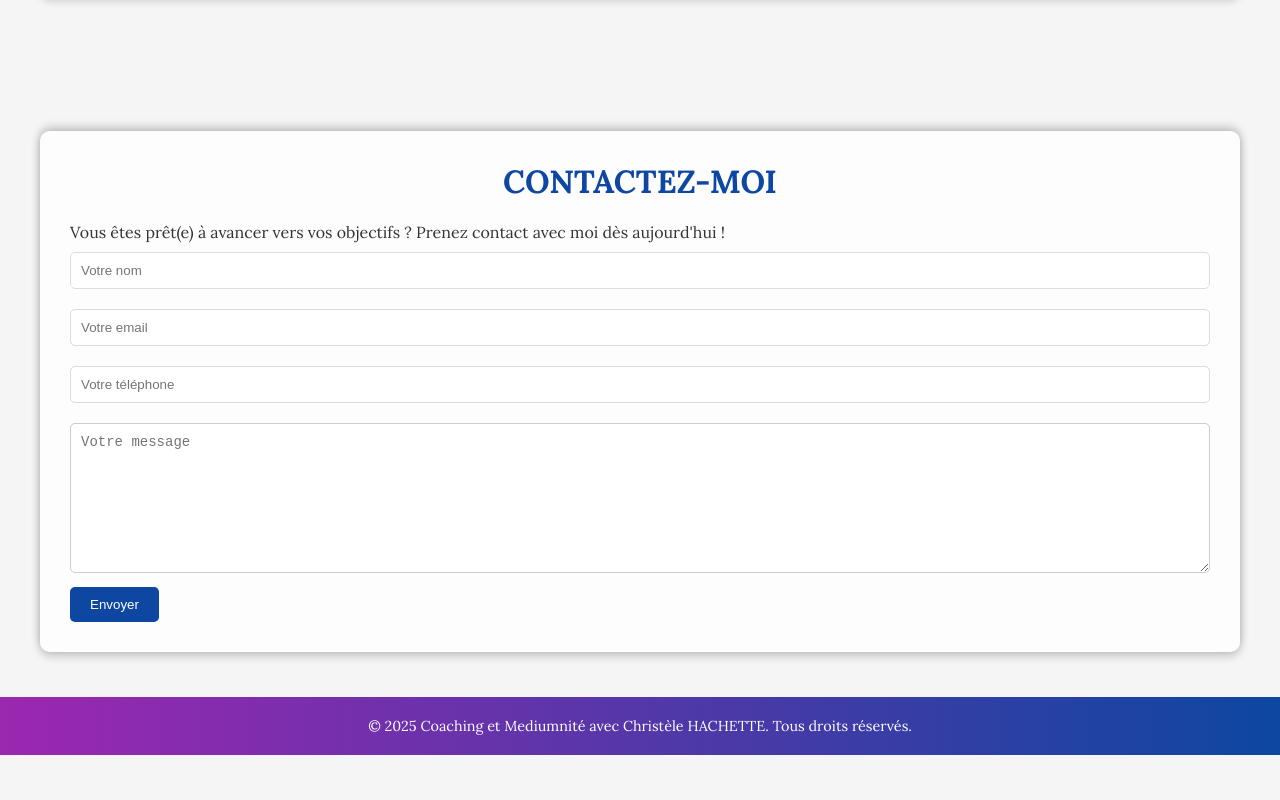
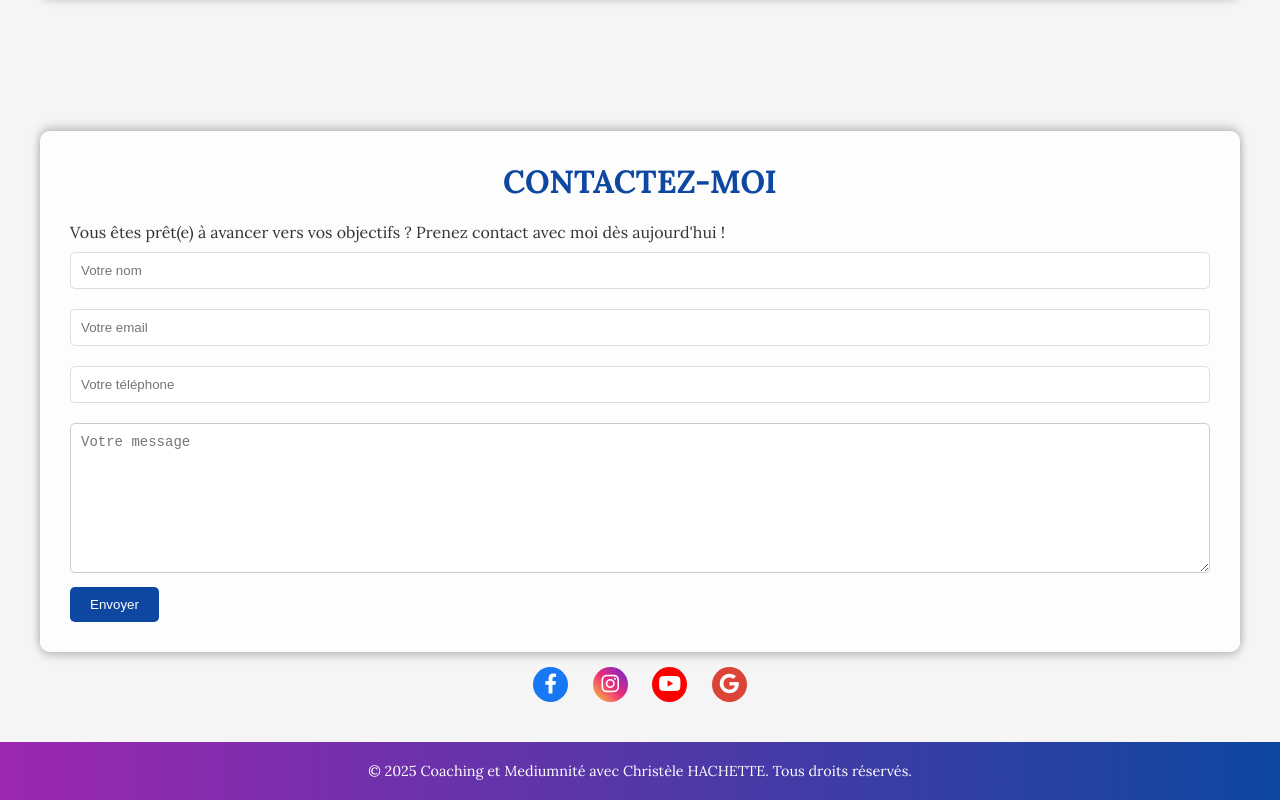
Before and after one commit to faresaxel/siteChristele, a plain HTML site: page coach.html in a window 1280 px wide. Shown: the part 2017-2817 px from the top of the page. Before the commit the page ends 2772 px from the top, so only its background shows below. Drawn offline with nearby package versions, Linux system fonts and the light colour scheme.

Commit message:
icone réseau

```diff
--- a/coach.html
+++ b/coach.html
@@ -50,6 +50,8 @@
                 <p style="font-size: 1.2em;">Mon approche repose sur une alliance entre coaching et médiumnité, une réflexion authentique, et des actions concrètes. Je suis là pour vous guider dans la définition et l’atteinte de vos objectifs, tout en vous permettant de vous épanouir pleinement dans tous les aspects de votre vie. Ensemble, nous explorerons les aspects visibles et invisibles de votre parcours pour créer le succès durable et la sérénité que vous méritez.</p>
             </div>
         </div>
+
+
     </div>
 </section>
 
@@ -119,7 +121,11 @@
 
 
             </div>
+
+
         </div>
+
+
     </section>
 
 
@@ -204,7 +210,29 @@
             <textarea id="message" name="message" placeholder="Votre message" required></textarea>
             <button type="submit">Envoyer</button>
         </form>
+
     </div>
+
+			     <!-- Icônes des réseaux sociaux -->
+		<div class="social-icons">
+			<a href="https://www.facebook.com/profile.php?id=100000495893573" target="_blank" class="facebook">
+				<i class="fab fa-facebook-f"></i>
+			</a>
+			<a href="https://www.instagram.com/christele_hachette?igsh=cWFzMjlibG16NHpz&utm_source=qr" target="_blank" class="instagram">
+				<i class="fab fa-instagram"></i>
+			</a>
+			<a href="https://www.youtube.com/channel/UCilUkaKqn9NxBp4zyRSbyCQ" target="_blank" class="youtube">
+				<i class="fab fa-youtube"></i>
+			</a>
+			<!-- Icône Gmail -->
+			<a href="mailto:christelehachette@gmail.com" target="_blank" class="gmail">
+				<i class="fab fa-google"></i>
+			</a>
+			<!-- Icône WhatsApp -->
+           <a href="https://wa.me/33662174007" target="_blank" class="whatsapp">
+               <i class="fab fa-whatsapp"></i>
+    </a>
+		</div>
 </section>
 
 
```
